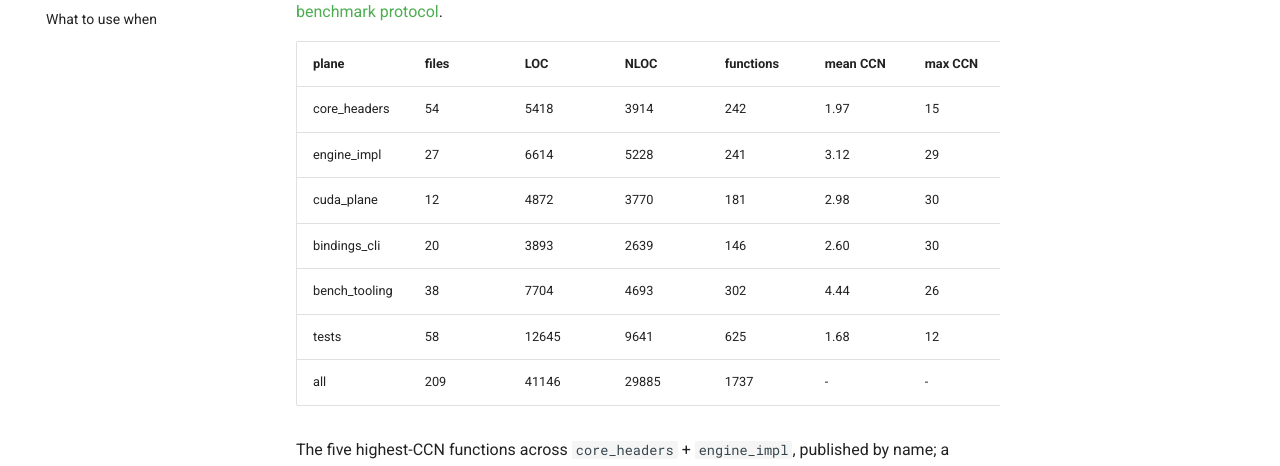
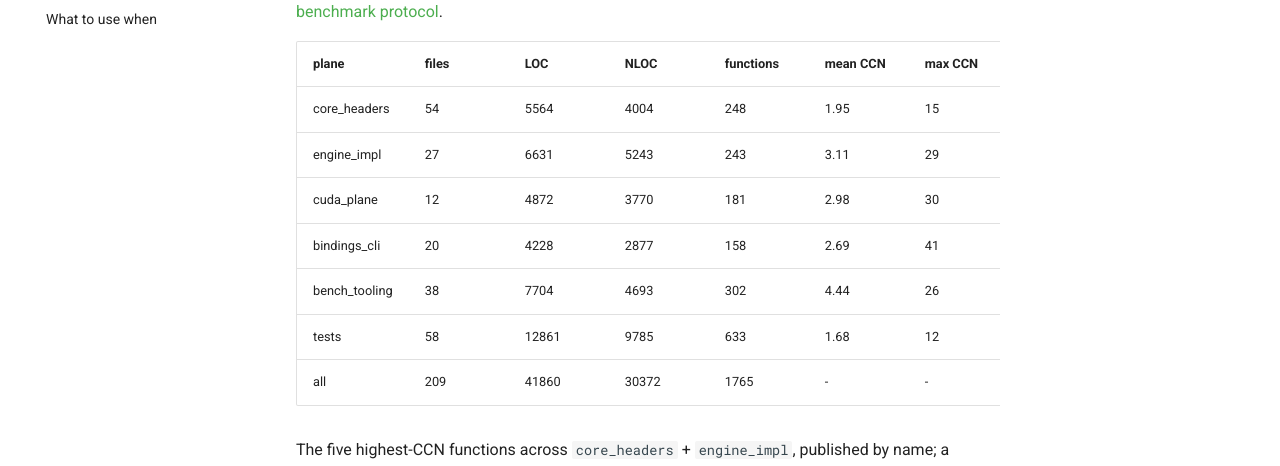
Before and after one commit to daniel-m-campos/bonsai, an MkDocs documentation site: the page built from docs/method/results/code-metrics.md, in a window 1280 px wide and 1400 px high. Shown: the part 356-822 px from the top of the window. Built offline with MkDocs 1.6.1 and Material for MkDocs 9.7.7, drawn with Linux system fonts in a browser that asks for light colours; comment, search, counter and statistics services are not loaded; some of the changed text lies outside the part shown.

Commit message:
bench(standings): stamps after the eval round
gpu-early-stop and quality-grinsztajn carry forward on model-hash
evidence: PR 376 touched only the host eval path, src/cuda is
untouched, all 12 host model hashes are byte-identical, the per-round
metric traces are byte-equal across 96 fixtures, and the same-pod A/B
measured the eval and stop arms flat. The code axis is measured
fresh.

```diff
--- a/docs/method/results/code-metrics.md
+++ b/docs/method/results/code-metrics.md
@@ -6,13 +6,13 @@ Self-measurement of the bonsai tree, no comparison: line counts and lizard compl
 
 | plane | files | LOC | NLOC | functions | mean CCN | max CCN |
 |---|---|---|---|---|---|---|
-| core_headers | 54 | 5418 | 3914 | 242 | 1.97 | 15 |
-| engine_impl | 27 | 6614 | 5228 | 241 | 3.12 | 29 |
+| core_headers | 54 | 5564 | 4004 | 248 | 1.95 | 15 |
+| engine_impl | 27 | 6631 | 5243 | 243 | 3.11 | 29 |
 | cuda_plane | 12 | 4872 | 3770 | 181 | 2.98 | 30 |
-| bindings_cli | 20 | 3893 | 2639 | 146 | 2.60 | 30 |
+| bindings_cli | 20 | 4228 | 2877 | 158 | 2.69 | 41 |
 | bench_tooling | 38 | 7704 | 4693 | 302 | 4.44 | 26 |
-| tests | 58 | 12645 | 9641 | 625 | 1.68 | 12 |
-| all | 209 | 41146 | 29885 | 1737 | - | - |
+| tests | 58 | 12861 | 9785 | 633 | 1.68 | 12 |
+| all | 209 | 41860 | 30372 | 1765 | - | - |
 
 The five highest-CCN functions across `core_headers` + `engine_impl`, published by name; a curated offender list would be marketing.
 
```
Also changed, not shown: other parts of docs/method/results/code-metrics.md (+1 -1 lines), 2 other files.
